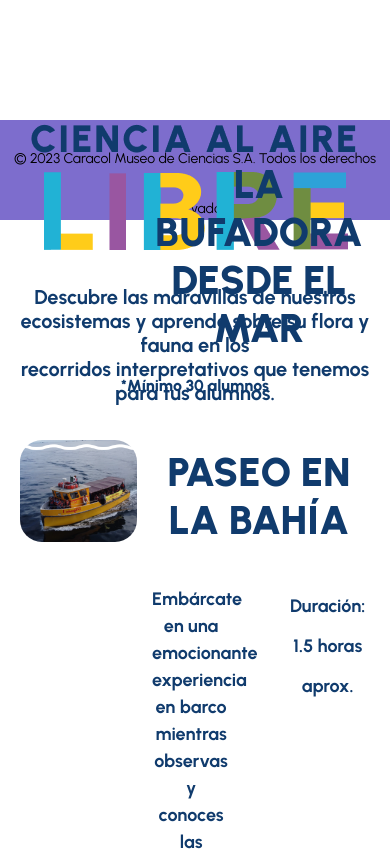
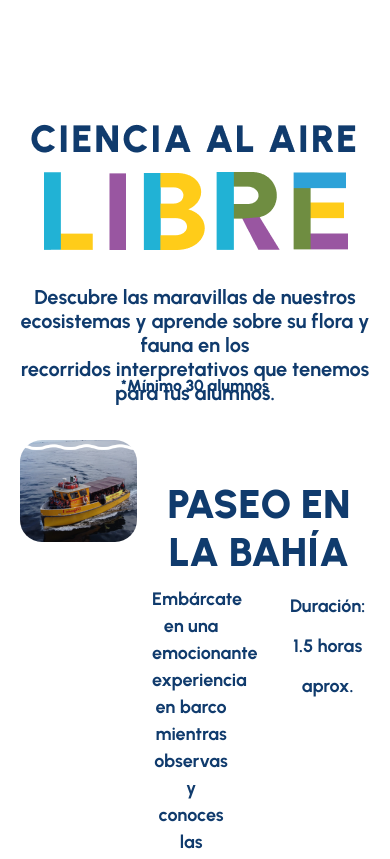
Before and after one commit to KllrMomo/caracol, a React (Create React App) app: page / in a window 390 px wide. Shown: the part 8320-9179 px from the top of the page. Built offline with nearby package versions, Linux system fonts and the light colour scheme.

Commit message:
cambios en version movil

```diff
--- a/src/pags/escuela.css
+++ b/src/pags/escuela.css
@@ -362,7 +362,7 @@ body, html {
     font-weight: 900;
     font-size: 40px;
     text-align: center;
-    top: 18rem;
+    top: 20rem;
     left: 85%;
     transform: translateX(-80%);
 }
@@ -420,6 +420,7 @@ body, html {
 .titulo-bufadora {
     position: absolute;
     width: 62%;
+    top: 47rem;
     height: auto;
     color: #103B6D;
     font-weight: 900;
@@ -562,7 +563,7 @@ body, html {
 }
 
 /*-- Responsive Styles --*/
-@media (min-width: 300px) and (max-width: 800px) {
+@media (min-width: 200px) and (max-width: 800px) {
     .portada {
         height: 100vh;
     }
@@ -625,12 +626,6 @@ body, html {
         height: auto;
     }
 
-    .sala-tierra:hover {
-        transform: translateX(-50%) translateY(-5px);
-        box-shadow: 0 12px 30px rgba(0, 0, 0, 0.20);
-        transition: transform 0.3s ease, box-shadow 0.3s ease;
-    }
-
     .sala-cielo {
         width: 90%;
         height: auto;
@@ -653,24 +648,12 @@ body, html {
         transform: translateX(-50%);
     }
 
-    .sala-mar:hover {
-        transform: translateX(-50%) translateY(-5px);
-        box-shadow: 0 12px 30px rgba(0, 0, 0, 0.20);
-        transition: transform 0.3s ease, box-shadow 0.3s ease;
-    }
-
     .planetario {
         width: 90%;
         height: auto;
         top: 1600px;
         left: 50%;
         transform: translateX(-50%);
-    }
-
-    .planetario:hover {
-        transform: translateX(-50%) translateY(-5px);
-        box-shadow: 0 12px 30px rgba(0, 0, 0, 0.20);
-        transition: transform 0.3s ease, box-shadow 0.3s ease;
     }
 
     .texto-visita2 {
--- a/src/pags/escuelas.jsx
+++ b/src/pags/escuelas.jsx
@@ -93,12 +93,6 @@ function Escuelas () {
 
         </section>
       </main>
-
-      <footer className="footer">
-        <div className="footer-content">
-          <p>© 2023 Caracol Museo de Ciencias S.A. Todos los derechos reservados.</p>
-        </div>
-      </footer>
     </Container>
   );
 }
```
